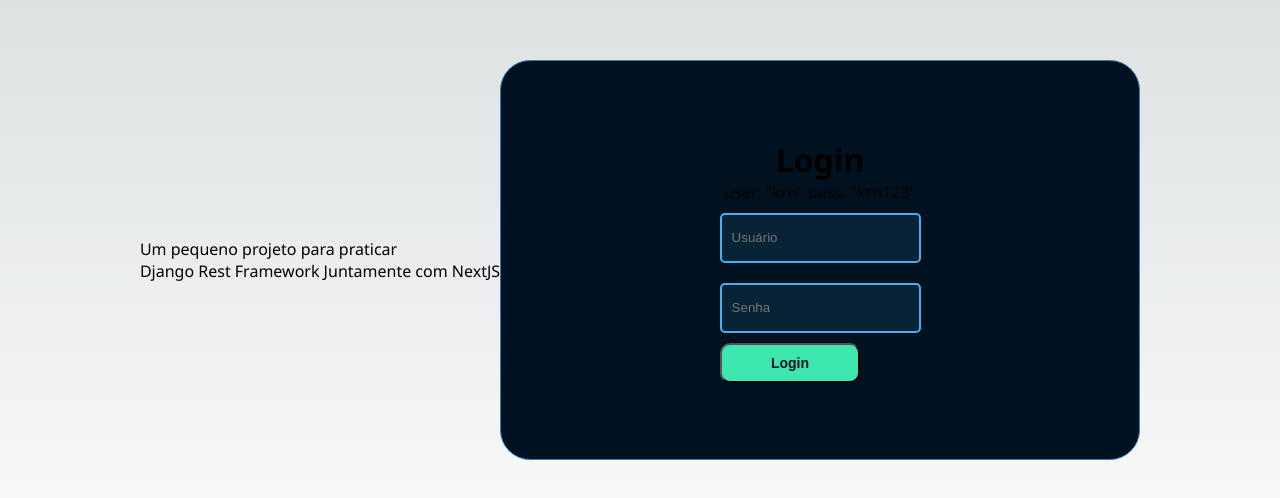
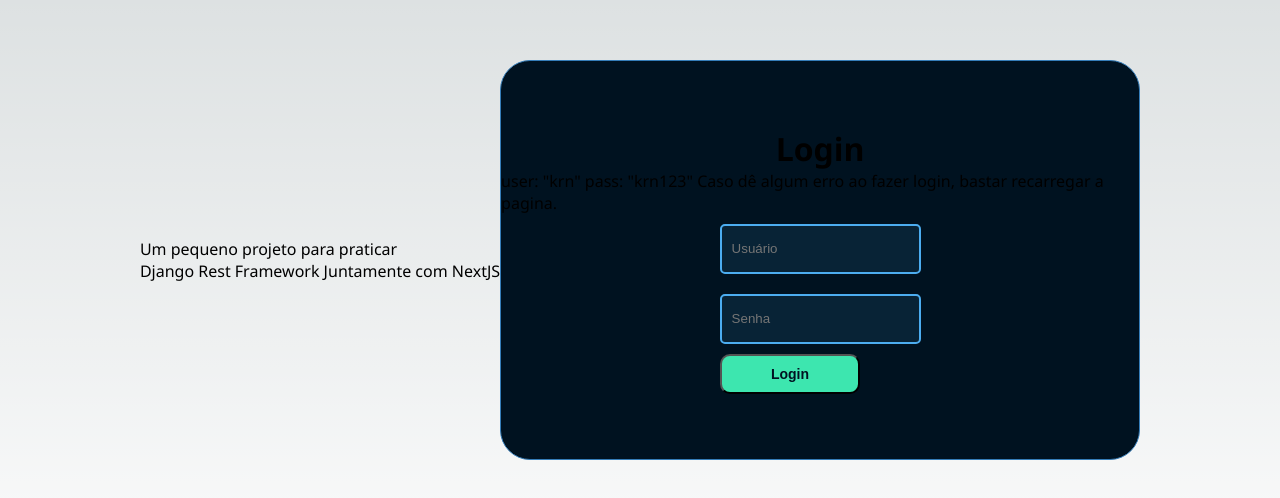
Before and after one commit to PauloWarley/playground_django_nextjs, a Next.js app in the folder chat/: page /login in a window 1280 px wide. Shown: the part 140-638 px from the top of the page. Built offline with nearby package versions, Linux system fonts and the light colour scheme.

Commit message:
all app in web

```diff
--- a/chat/src/pages/login.jsx
+++ b/chat/src/pages/login.jsx
@@ -49,7 +49,7 @@ const Login = () => {
 
       <div className={styles.login_form}>
         <h1>Login</h1>
-        user: &quot;krn&quot; pass: &quot;krn123&quot;
+        user: &quot;krn&quot; pass: &quot;krn123&quot; Caso dê algum erro ao fazer login, bastar recarregar a pagina.
         <form onSubmit={handleSubmit}>
           <div className={styles.login_field}>
             <input
```
